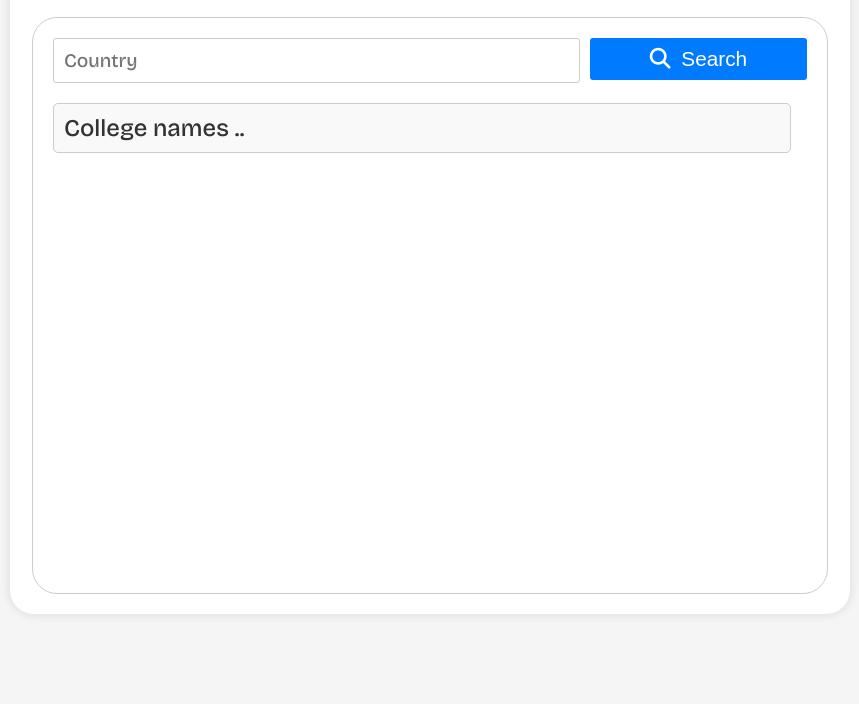
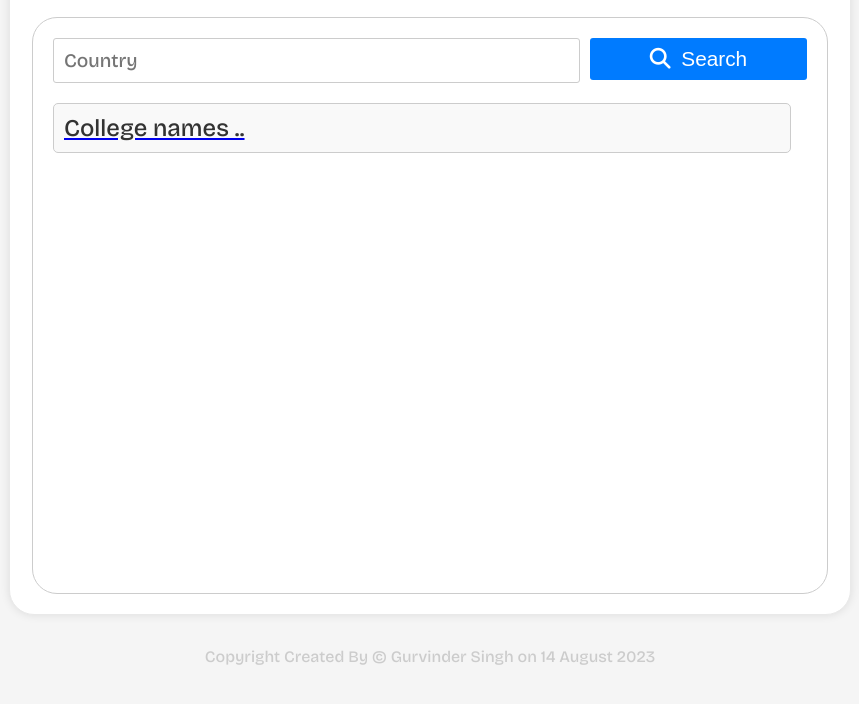
Before and after one commit to Gurvinder-Singh02/Search_Universities, a plain HTML site: page index.html in a window 1280 px wide. Shown: the part 88-792 px from the top of the page, without its empty margins (210-1069 px from the left). Drawn offline with nearby package versions, Linux system fonts and the light colour scheme.

Commit message:
Update index.html

```diff
--- a/index.html
+++ b/index.html
@@ -1,12 +1,16 @@
 <!DOCTYPE html>
 <html lang="en">
+
 <head>
     <meta charset="UTF-8">
     <meta name="viewport" content="width=device-width, initial-scale=1.0">
     <title>Uni Search</title>
     <link rel="stylesheet" href="styles.css">
-    <link rel="stylesheet" href="https://cdnjs.cloudflare.com/ajax/libs/font-awesome/6.4.2/css/all.min.css" integrity="sha512-z3gLpd7yknf1YoNbCzqRKc4qyor8gaKU1qmn+CShxbuBusANI9QpRohGBreCFkKxLhei6S9CQXFEbbKuqLg0DA==" crossorigin="anonymous" referrerpolicy="no-referrer" />
+    <link rel="stylesheet" href="https://cdnjs.cloudflare.com/ajax/libs/font-awesome/6.4.2/css/all.min.css"
+        integrity="sha512-z3gLpd7yknf1YoNbCzqRKc4qyor8gaKU1qmn+CShxbuBusANI9QpRohGBreCFkKxLhei6S9CQXFEbbKuqLg0DA=="
+        crossorigin="anonymous" referrerpolicy="no-referrer" />
 </head>
+
 <body>
     <div class="container">
         <h1> <i class="fa-solid fa-graduation-cap"></i> Search Universities </h1>
@@ -17,11 +21,20 @@
             </div>
             <ol>
                 <li>
-                    <h2 class="Head">College names ..</h2>
+                    <a href="#">
+                        <h2 class="Head">College names ..</h2>
+                    </a>
                 </li>
             </ol>
         </fieldset>
     </div>
+    <footer>
+        <p>
+            Copyright Created By &copy; Gurvinder Singh on 14 August 2023
+        </p>
+    </footer>
+
     <script src="app.js"></script>
 </body>
+
 </html>
```
